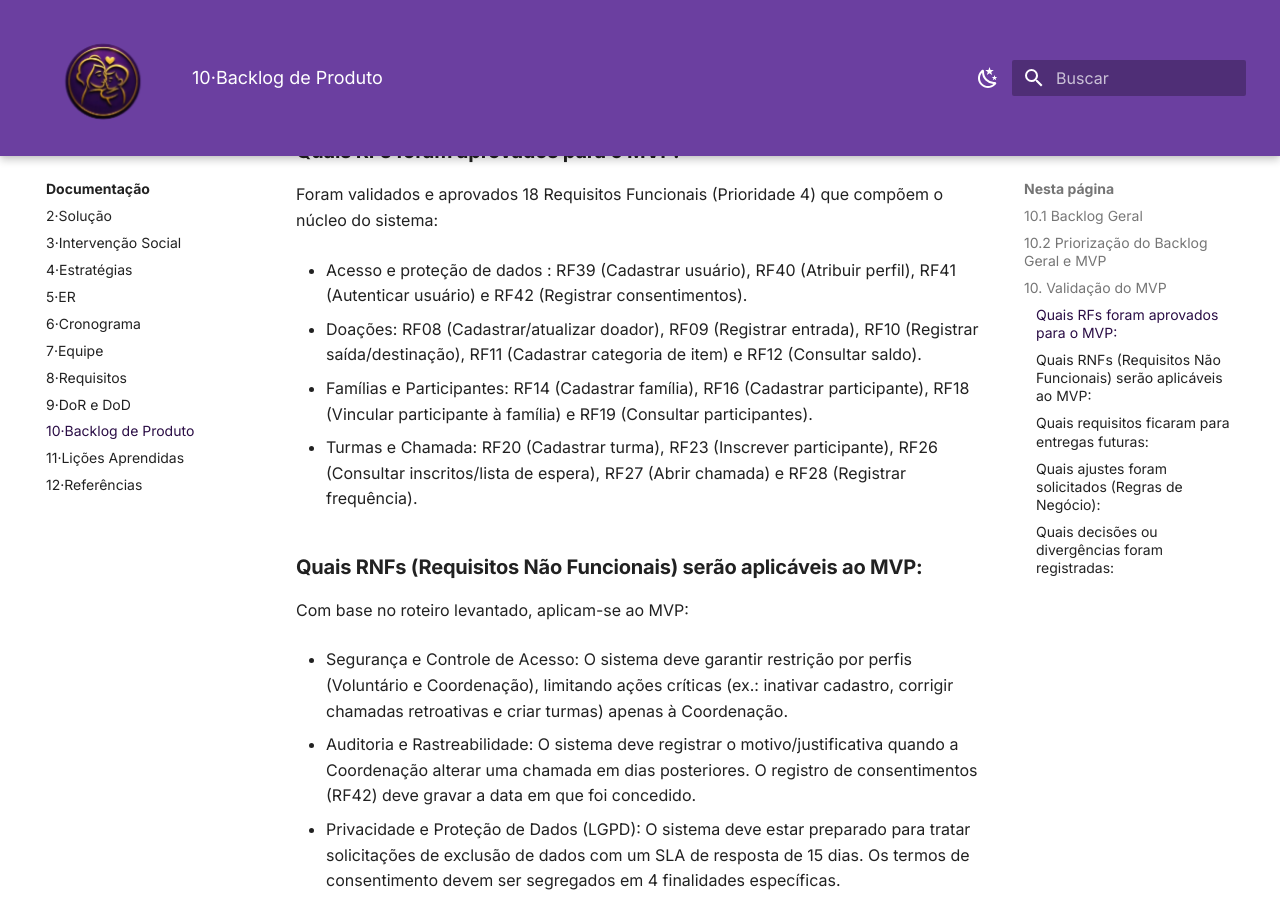
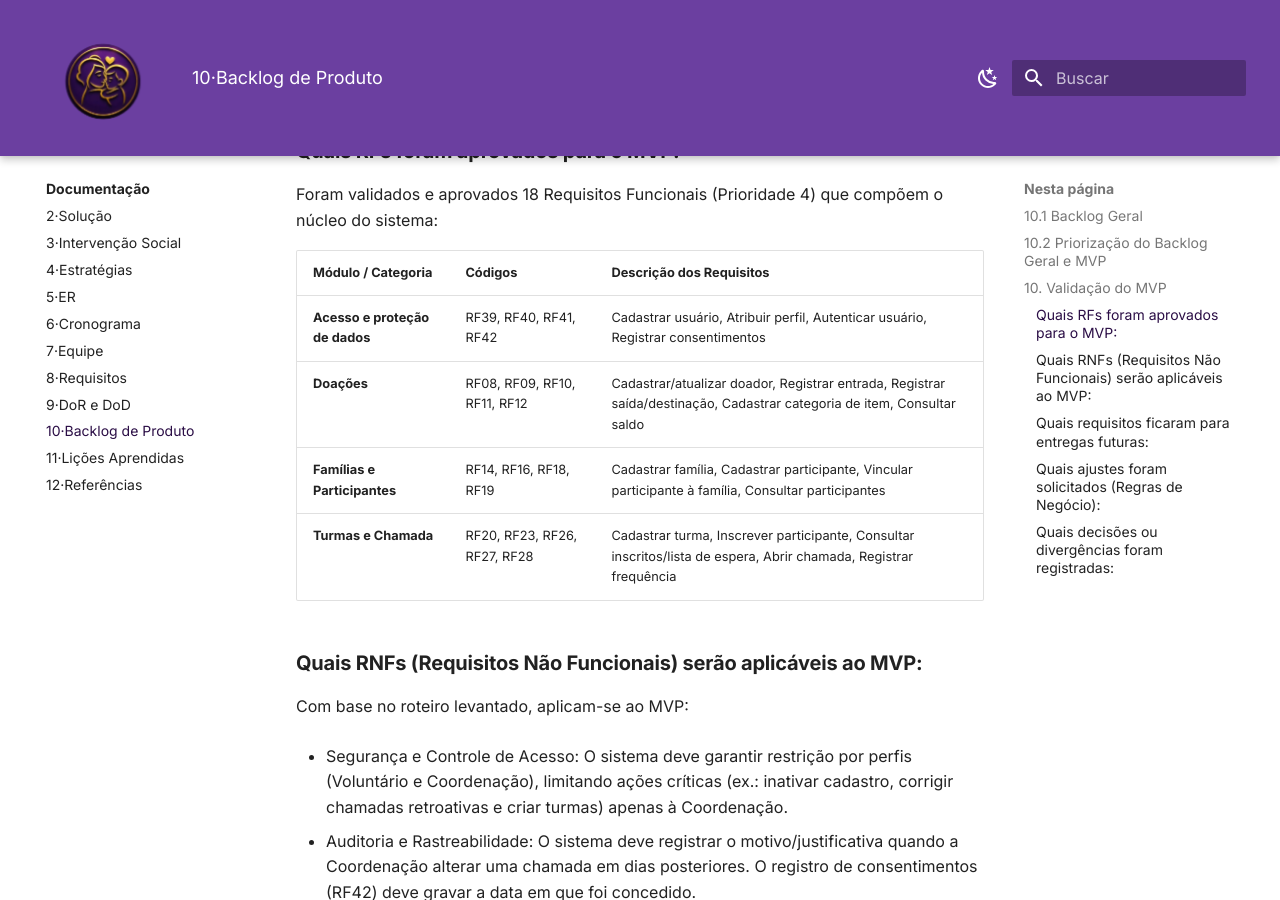
Before and after one commit to mdsreq-fga-unb/REQ-2026.2-T01-MaesGuerreiras, an MkDocs documentation site: the page built from docs/10-backlog/index.md, in a window 1280 px wide and 900 px high, scrolled down 725 px. Built offline with MkDocs 1.6.1 and Material for MkDocs 9.7.7, drawn with Linux system fonts in a browser that asks for light colours.

Commit message:
adicionando uma tabela

```diff
--- a/docs/10-backlog/index.md
+++ b/docs/10-backlog/index.md
@@ -21,13 +21,12 @@ Data: 28/09
 ### Quais RFs foram aprovados para o MVP:
 Foram validados e aprovados 18 Requisitos Funcionais (Prioridade 4) que compõem o núcleo do sistema:
 
-- Acesso e proteção de dados : RF39 (Cadastrar usuário), RF40 (Atribuir perfil), RF41 (Autenticar usuário) e RF42 (Registrar consentimentos).
-
-- Doações: RF08 (Cadastrar/atualizar doador), RF09 (Registrar entrada), RF10 (Registrar saída/destinação), RF11 (Cadastrar categoria de item) e RF12 (Consultar saldo).
-
-- Famílias e Participantes: RF14 (Cadastrar família), RF16 (Cadastrar participante), RF18 (Vincular participante à família) e RF19 (Consultar participantes).
-
-- Turmas e Chamada: RF20 (Cadastrar turma), RF23 (Inscrever participante), RF26 (Consultar inscritos/lista de espera), RF27 (Abrir chamada) e RF28 (Registrar frequência).
+| Módulo / Categoria | Códigos | Descrição dos Requisitos |
+| :--- | :--- | :--- |
+| **Acesso e proteção de dados** | RF39, RF40, RF41, RF42 | Cadastrar usuário, Atribuir perfil, Autenticar usuário, Registrar consentimentos |
+| **Doações** | RF08, RF09, RF10, RF11, RF12 | Cadastrar/atualizar doador, Registrar entrada, Registrar saída/destinação, Cadastrar categoria de item, Consultar saldo |
+| **Famílias e Participantes** | RF14, RF16, RF18, RF19 | Cadastrar família, Cadastrar participante, Vincular participante à família, Consultar participantes |
+| **Turmas e Chamada** | RF20, RF23, RF26, RF27, RF28 | Cadastrar turma, Inscrever participante, Consultar inscritos/lista de espera, Abrir chamada, Registrar frequência |
 
 ### Quais RNFs (Requisitos Não Funcionais) serão aplicáveis ao MVP:
 Com base no roteiro levantado, aplicam-se ao MVP:
```
